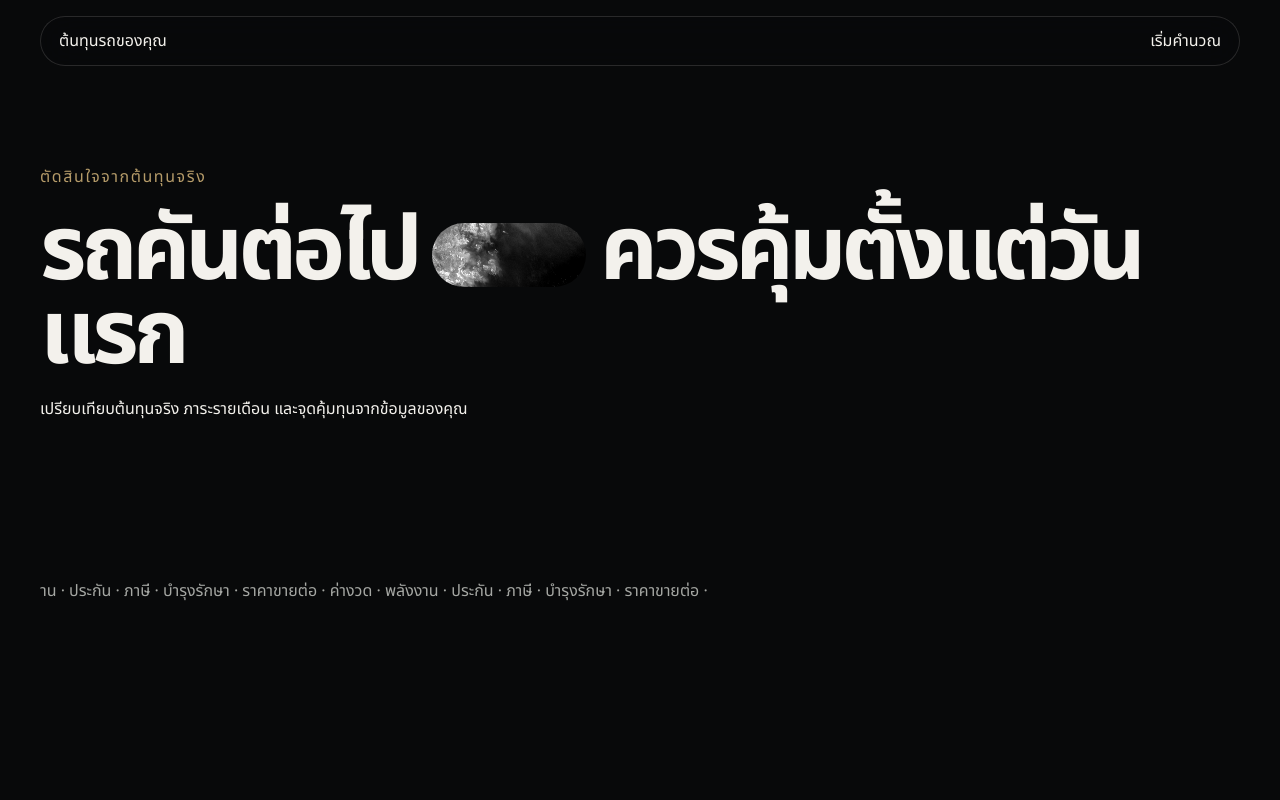
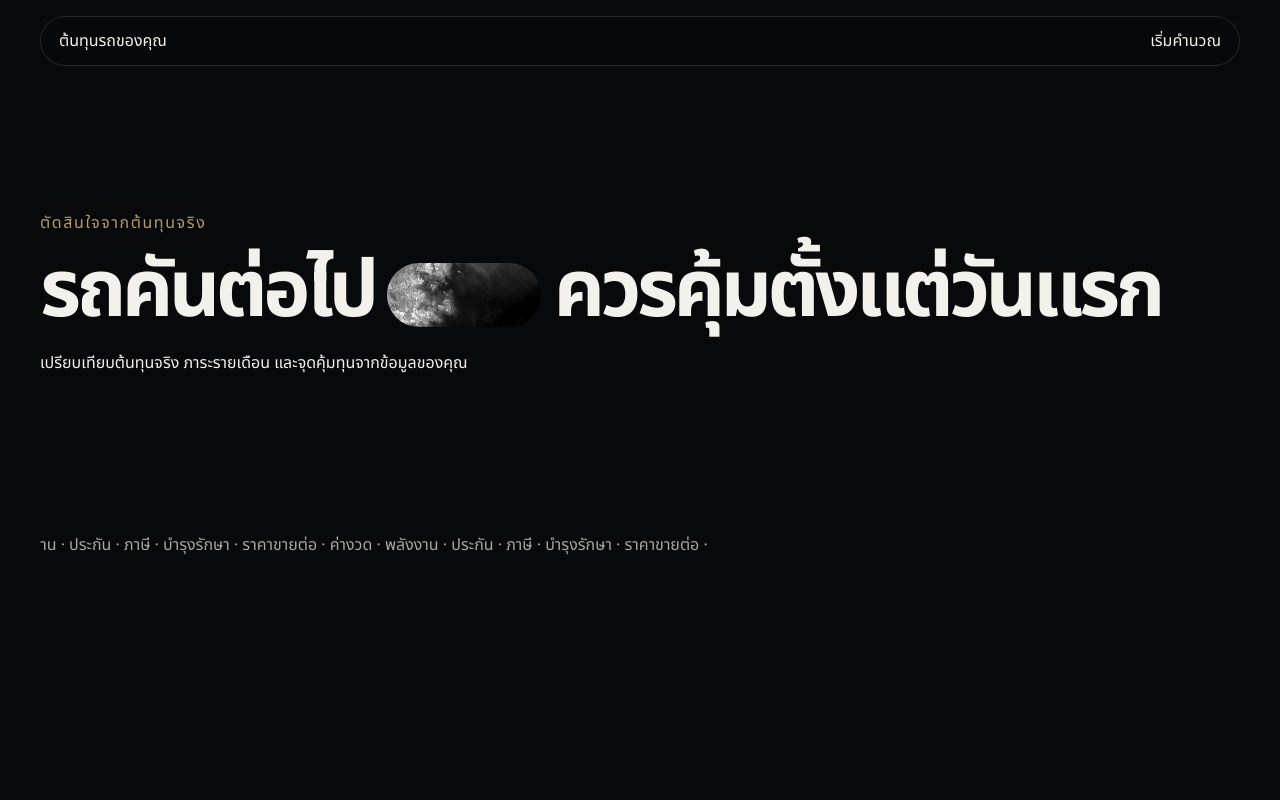
Before and after one commit to almond505/car-tco, a React (Vite) app: page / in a window 1280 px wide. Shown: the top 800 px of the page. Built offline with nearby package versions, Linux system fonts and the light colour scheme.

Commit message:
fix: complete TCO acceptance checks

```diff
--- a/src/styles.css
+++ b/src/styles.css
@@ -29,7 +29,7 @@ button:focus-visible, a:focus-visible, input:focus-visible, select:focus-visible
 .hero { min-height: 90svh; display: grid; align-content: center; padding: 144px 0 112px; }
 .hero-copy > p:first-child { color: var(--metal); letter-spacing: 0.1em; }
 .hero h1, #calculator > h2, .results h2 { font-family: "Geist", "Noto Sans Thai", sans-serif; letter-spacing: -0.04em; }
-.hero h1 { max-width: 72rem; margin: 16px 0 24px; font-size: clamp(3rem, 7vw, 6.8rem); line-height: 0.94; letter-spacing: -0.055em; }
+.hero h1 { max-width: 72rem; margin: 16px 0 24px; font-size: clamp(3rem, 6.2vw, 6.2rem); line-height: 0.94; letter-spacing: -0.055em; }
 .hero-inline-image { display: inline-block; width: clamp(80px, 12vw, 170px); height: clamp(34px, 5vw, 70px); margin: 0 0.16em; border-radius: 999px; vertical-align: middle; background: url("/car-detail.jpg") center / cover; filter: grayscale(1) contrast(1.2); }
 .hero-mobile-break { display: none; }
 .primary-action { display: inline-flex; margin-top: 20px; padding: 13px 20px; border-radius: 999px; color: #08090a; background: #f3f1ec; text-decoration: none; font-weight: 700; }
```
